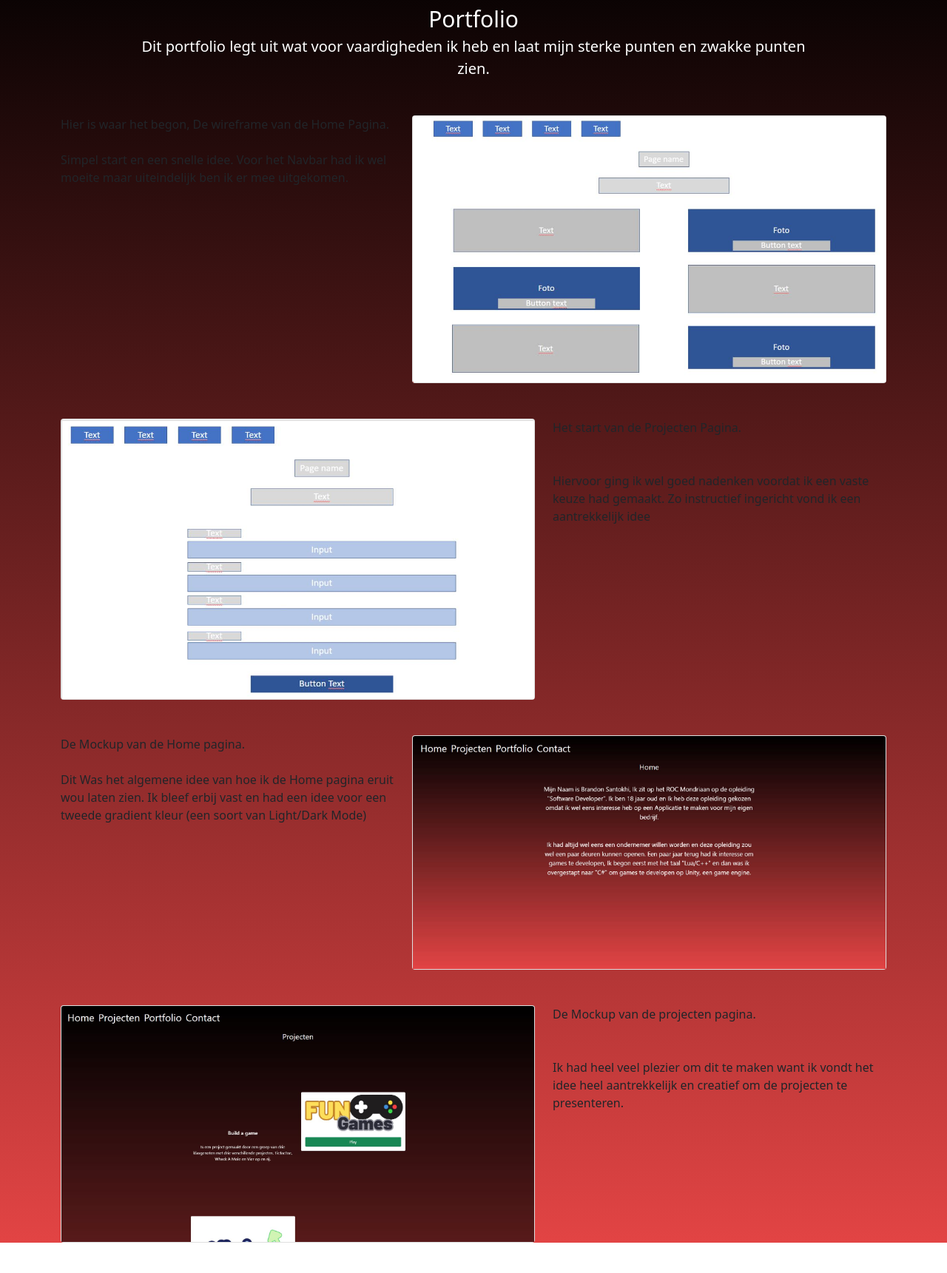
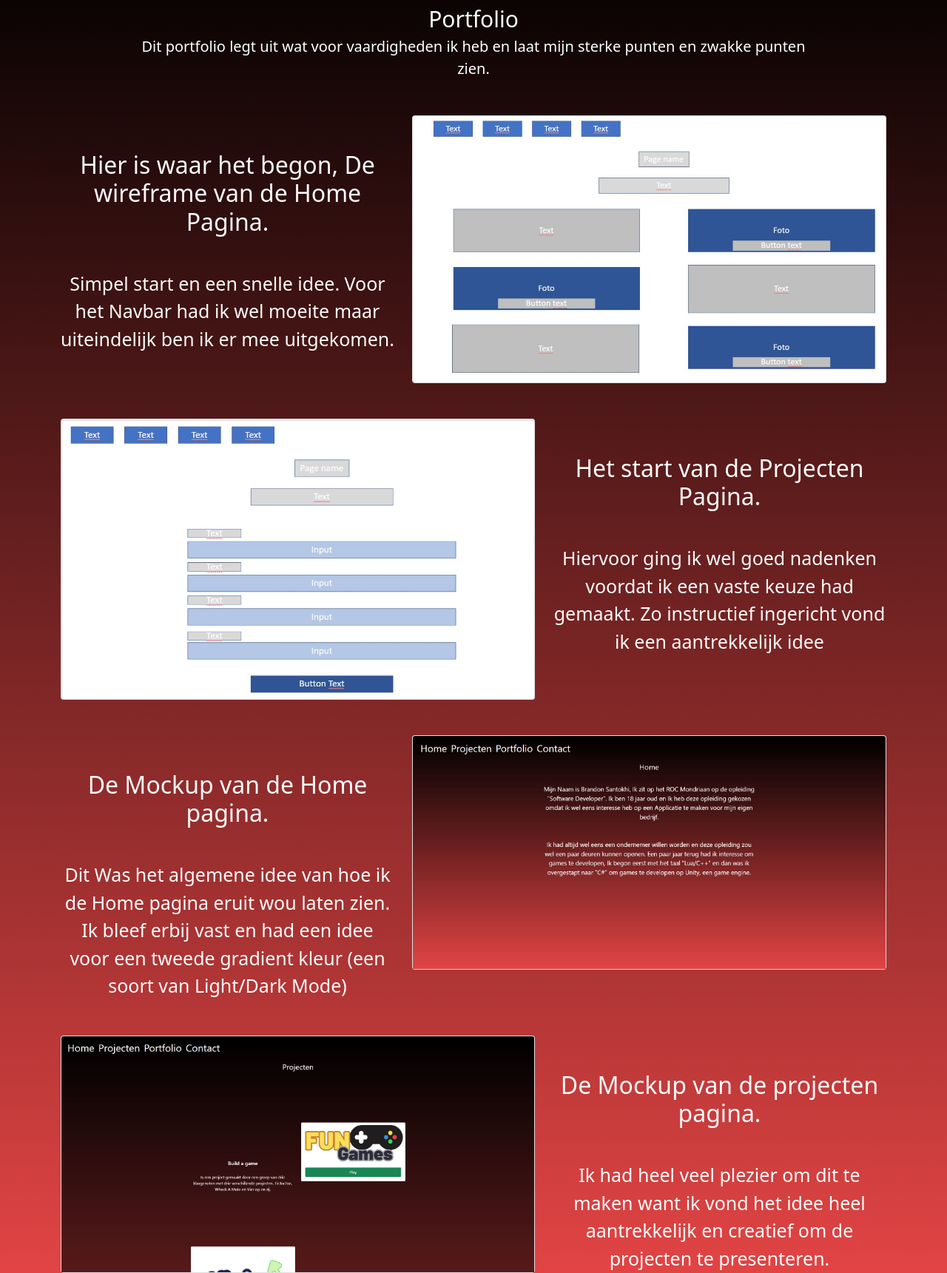
Before and after one commit to Bsantokhi/Bsantokhi-github.io, a plain HTML site: page portfolio.html in a window 1280 px wide. Shown: the part 105-1826 px from the top of the page at 74% size. Before the commit the page ends 1785 px from the top, so only its background shows below. Drawn offline with nearby package versions, Linux system fonts and the light colour scheme.

Commit message:
De text groter gemaakt en de titels een h2 gegeven

```diff
--- a/css/style.css
+++ b/css/style.css
@@ -46,7 +46,12 @@ body {
 
 .project-text{
     margin-top: 150px;
+    font-size: 30px;
+}
+
+.project-bio{
     font-size: 20px;
+
 }
 
 
--- a/portfolio.html
+++ b/portfolio.html
@@ -66,8 +66,8 @@
 
     <div class="container-md portoSector1 hidden mt-5">
         <div class="row">
-            <div class="col-md-5 h-100 aboutText">Hier is waar het begon, De wireframe van de Home Pagina.
-                <br><br>Simpel start en een snelle idee. Voor het Navbar had ik wel moeite maar uiteindelijk ben ik er
+            <div class="col-md-5 h-100 about-text text-center mt-5"><h2>Hier is waar het begon, De wireframe van de Home Pagina. </h2>
+                <br>Simpel start en een snelle idee. Voor het Navbar had ik wel moeite maar uiteindelijk ben ik er
                 mee uitgekomen.
             </div>
             <div class="col-md-7">
@@ -86,16 +86,16 @@
                     <img class="card-img-top" src="img/Portfolio-Wireframe-2.JPG" alt="Title">
                 </div>
             </div>
-            <div class="col-md-5 h-100 aboutText"> Het start van de Projecten Pagina. <br><br><br>Hiervoor ging ik wel
+            <div class="col-md-5 h-100 about-text text-center mt-5"><h2>Het start van de Projecten Pagina.</h2><br>Hiervoor ging ik wel
                 goed nadenken voordat ik een vaste keuze had gemaakt. Zo instructief ingericht vond ik een aantrekkelijk
                 idee</div>
         </div>
     </div>
 
-    <div class="container-md portoSector3 hidden mt-5">
+    <div class="container-md portoSector3 hidden mt-5 ">
         <div class="row">
-            <div class="col-md-5 h-100 aboutText">De Mockup van de Home pagina.
-                <br><br>Dit Was het algemene idee van hoe ik
+            <div class="col-md-5 h-100 about-text text-center mt-5"><h2>De Mockup van de Home pagina. </h2>
+                <br>Dit Was het algemene idee van hoe ik
                 de Home pagina eruit wou laten zien. Ik bleef erbij vast en had een idee voor een tweede gradient kleur
                 (een soort van Light/Dark Mode)
             </div>
@@ -114,8 +114,8 @@
                     <img class="card-img-top" src="img/portfolio-mockup-2.JPG" alt="Title">
                 </div>
             </div>
-            <div class="col-md-5 h-100"> De Mockup van de projecten pagina.  <br><br><br>Ik had heel veel plezier om dit te
-                maken want ik vondt het idee heel aantrekkelijk en creatief om de projecten te presenteren.</div>
+            <div class="col-md-5 h-100 about-text text-center mt-5"> <h2>De Mockup van de projecten pagina. </h2><br>Ik had heel veel plezier om dit te
+                maken want ik vond het idee heel aantrekkelijk en creatief om de projecten te presenteren.</div>
         </div>
     </div>
 
```
Also changed, not shown: projects.html (+4 -4 lines).
